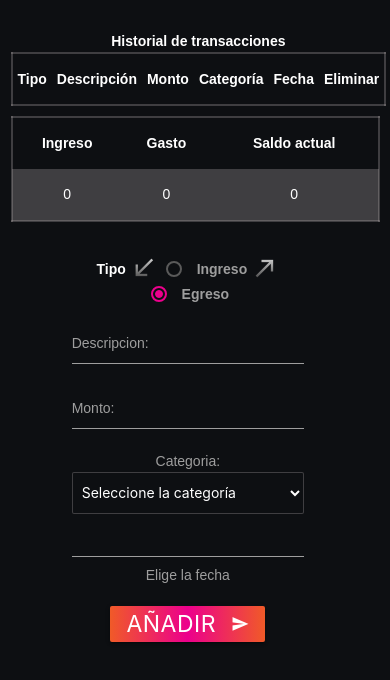
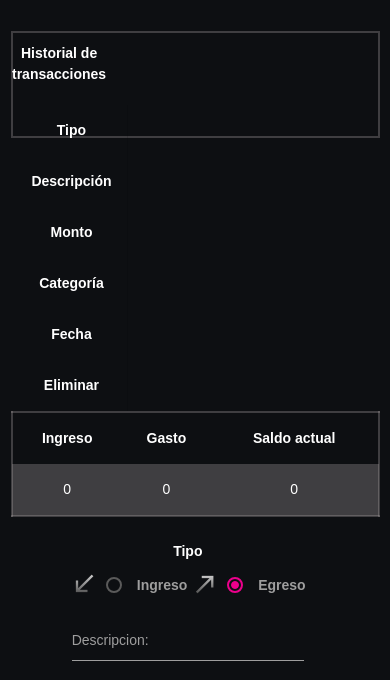
Before and after one commit to retaLazyCodes/my-expenses-app, a plain HTML site: page front/index.html in a window 390 px wide. Shown: the part 146-826 px from the top of the page. Drawn offline with nearby package versions, Linux system fonts and the light colour scheme; no server answers.

Commit message:
improved responsive on mobile devices

```diff
--- a/front/css/styles.css
+++ b/front/css/styles.css
@@ -103,7 +103,13 @@ td button {
 
 @media (min-width: 400px) {
     h1 {
-        font-size: 1.9rem;
+        font-size: 1.2rem;
+    }
+}
+
+@media (min-width: 442px) {
+    h1 {
+        font-size: 2.0rem;
     }
 }
 
--- a/front/index.html
+++ b/front/index.html
@@ -18,9 +18,9 @@
     <div class="row">
         <div class="col l5 offset-l1 col s12">
             <div class="tableFormat">
-                <table id="transactionTable" class="striped bordered centered" data-transaction-id="123"
-                    data-column-amount="6">
-                    <caption>Historial de transacciones</caption>
+                <table id="transactionTable" class="striped bordered centered responsive-table"
+                    data-transaction-id="123" data-column-amount="6">
+                    <caption class="row s12">Historial de transacciones</caption>
                     <thead>
                         <tr>
                             <th>Tipo</th>
@@ -39,7 +39,8 @@
                     </tbody>
                 </table>
 
-                <table class="transactionTableResults striped bordered centered">
+                <table class="transactionTableResults striped bordered centered" class="transactionTableBody"
+                    class="col s12">
                     <thead>
                         <tr>
                             <th>Ingreso</th>
@@ -63,8 +64,8 @@
             <div class="col 8 s10 offset-s2">
                 <form action="#" id="transactionForm">
                     <div class="formClass">
-                        <p>
-                            <span>Tipo</span>
+                        <p class="row s12">
+                            <span class="col s12">Tipo</span>
                             <label>
                                 <i class="material-icons">call_received</i>
                                 <input class="with-gap" name="transactionType" type="radio" value="Ingreso" required />
--- a/front/js/scripts.js
+++ b/front/js/scripts.js
@@ -4,11 +4,15 @@ import modelFunctions from './model.js'
 let transactions = ""
 const endpointBase = "http://127.0.0.1:3050/api/v1/transactions"
 
+if (screen.width <= 400) {
+    hiddenBorderTable()
+}
+
 document.addEventListener('DOMContentLoaded', () => {
     getInitial()
     viewFunctions.drawCategories()
     viewFunctions.drawSpanishDatepicker()
-    setTimeout(viewFunctions.drawTotalIncomeAndExpenses, 2000)
+    setTimeout(viewFunctions.drawTotalIncomeAndExpenses, 3000)
 })
 
 
@@ -23,7 +27,7 @@ form.addEventListener("submit", (event) => {
 
     const transactionObj = convertFormDataToTransactionObj(transactionFormData)
     viewFunctions.insertRowInTransactionTable(transactionObj)
-    setTimeout(viewFunctions.drawTotalIncomeAndExpenses, 2000)
+    setTimeout(viewFunctions.drawTotalIncomeAndExpenses, 3000)
     form.reset()
 
 })
@@ -55,3 +59,10 @@ function convertFormDataToTransactionObj(transactionFormData) {
         "transactionId": transactionId
     }
 }
+
+
+function hiddenBorderTable() {
+    document.querySelector("#transactionTable").style.borderColor = "#0d0f12"
+
+
+}
```
